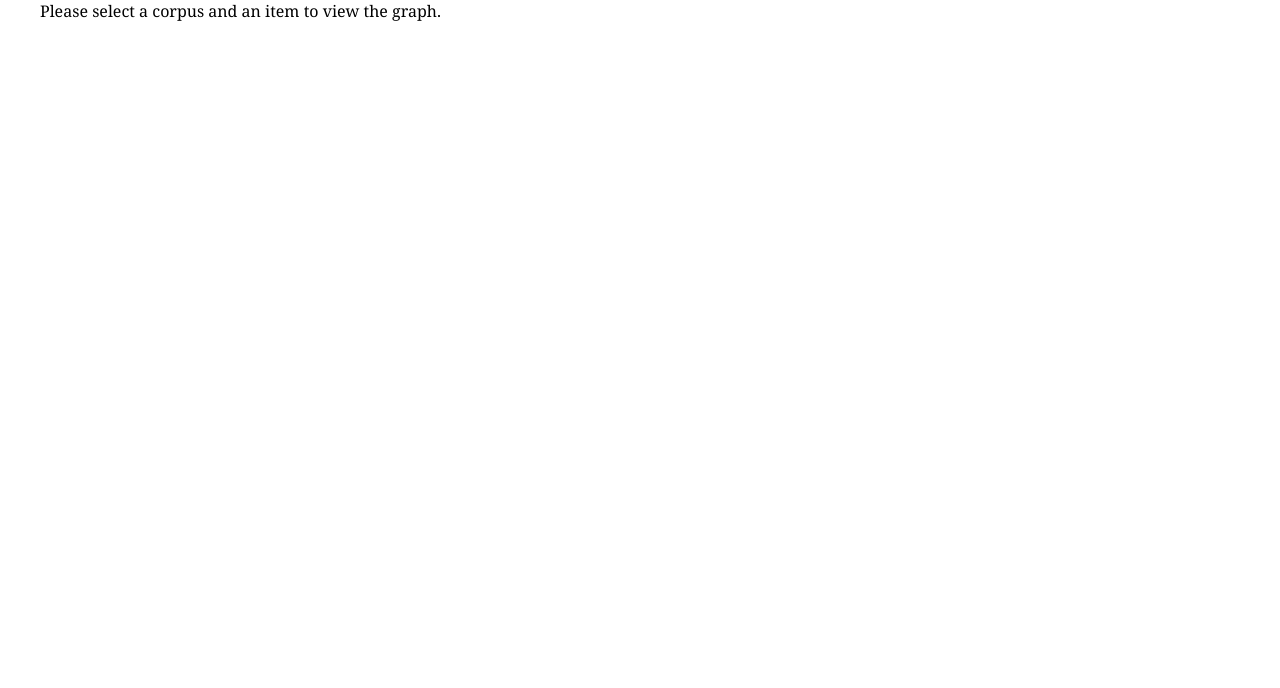
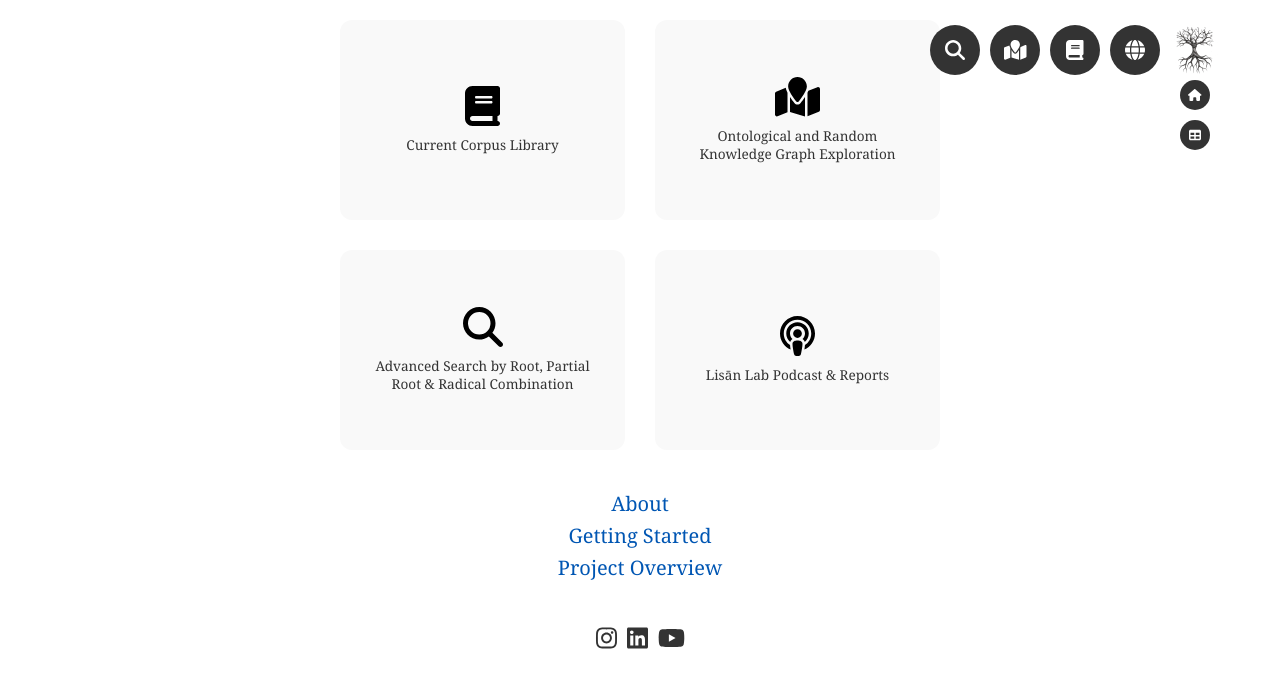
Before and after one commit to codectified/mindroots, a React (Create React App) app: page /graph in a window 1280 px wide. Shown: the top 688 px of the page. Built offline with nearby package versions, Linux system fonts and the light colour scheme; no server answers.

Commit message:
service change and "select graph" screen fixed

```diff
--- a/src/components/graph/CorpusGraphScreen.js
+++ b/src/components/graph/CorpusGraphScreen.js
@@ -2,6 +2,7 @@ import React, { useEffect, useState, useCallback } from 'react';
 import GraphVisualization from './GraphVisualization';
 import { expandGraph } from '../../services/apiService';
 import MiniMenu from '../navigation/MiniMenu';
+import MainMenu from '../navigation/MainMenu';
 import { useScript } from '../../contexts/ScriptContext';
 import { useContextFilter } from '../../contexts/ContextFilterContext';
 import { useCorpus } from '../../contexts/CorpusContext';
@@ -60,7 +61,12 @@ const CorpusGraphScreen = () => {
   }
 
   if (!selectedCorpus || !selectedCorpusItem) {
-    return <div>Please select a corpus and an item to view the graph.</div>;
+    return (
+      <div>
+        <MiniMenu />
+        <MainMenu />
+      </div>
+    );
   }
 
   return (
--- a/src/services/apiService.js
+++ b/src/services/apiService.js
@@ -1,13 +1,13 @@
 import axios from 'axios';
 
 // // // Create an Axios instance with the base URL for the API
+// const api = axios.create({
+//   baseURL: 'https://theoption.life/api',
+// });
+
 const api = axios.create({
-  baseURL: 'https://theoption.life/api',
+  baseURL: 'http://localhost:5001/api',
 });
-
-// const api = axios.create({
-//   baseURL: 'http://localhost:5001/api',
-// });
 
 
 // Helper function to convert Neo4j integers to regular numbers
```
Also changed, not shown: .claude/settings.local.json (added).
